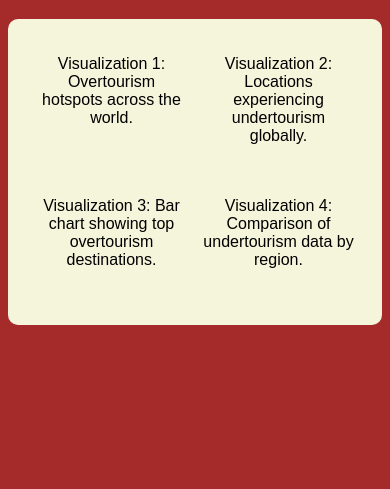
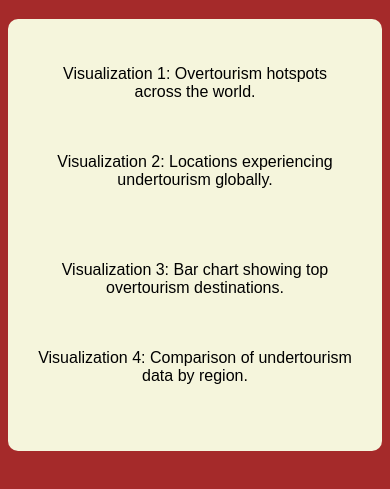
Before and after one commit to AdittiGupta/FIT3179_A2_, a plain HTML site: page index.html in a window 390 px wide. Shown: the part 135-624 px from the top of the page. Drawn offline with Linux system fonts and the light colour scheme; a script that the page names is missing.

Commit message:
Update index.html

```diff
--- a/index.html
+++ b/index.html
@@ -19,18 +19,21 @@
       background-color: beige;
       padding: 20px;
       margin: 0 auto;
-      max-width: 1200px;
+      max-width: 95%; /* Adjust container size */
       border-radius: 10px;
     }
 
     .row {
       display: flex;
+      flex-wrap: wrap; /* Enable wrapping of visualizations */
       justify-content: space-around;
       margin-bottom: 20px;
     }
 
     .vis-box {
-      width: 45%;
+      flex: 1 1 45%; /* Allow boxes to shrink and grow */
+      min-width: 300px; /* Ensure a minimum width for smaller screens */
+      margin: 10px;
     }
 
     h1 {
@@ -39,6 +42,12 @@
 
     p {
       color: black;
+    }
+
+    @media (max-width: 768px) {
+      .vis-box {
+        flex: 1 1 100%; /* On smaller screens, take full width */
+      }
     }
   </style>
 </head>
```
